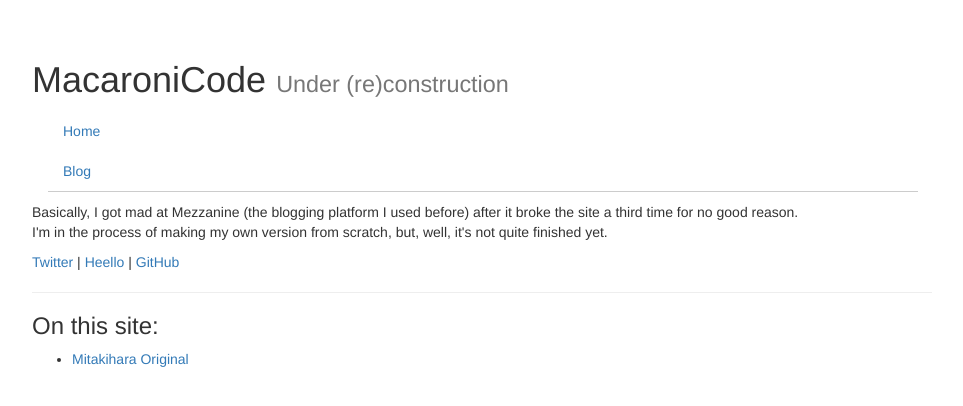
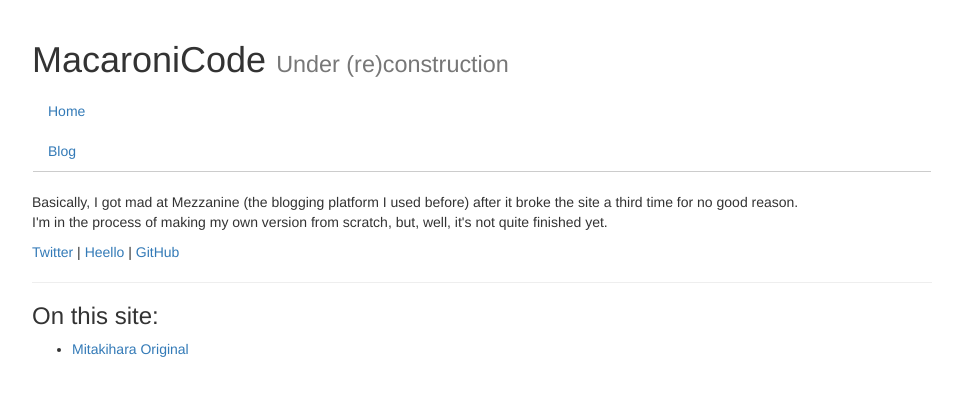
Before and after one commit to liclac/Home, a Flask app: template templates/home.html in a window 1280 px wide. Shown: the top 406 px of the page, without its empty margins (158-1121 px from the left). Run offline with Flask 2, Linux system fonts and the light colour scheme; the template is opened without the code that fills it, so the values that code supplies are empty; some libraries are stand-ins or nearby versions.

Commit message:
Layout change!

```diff
--- a/fileblog.py
+++ b/fileblog.py
@@ -19,6 +19,7 @@ class Post(object):
 			text = self.extract_title(text)
 			self.slug = '.'.join(os.path.basename(path).split(os.extsep)[:-1])
 
+			self.is_full = full
 			if not full:
 				text = text.split('\n\n')[0]
 
--- a/static/style.css
+++ b/static/style.css
@@ -1,7 +1,7 @@
-.container { max-width:900px; }
+.container { max-width:930px; }
 .page-header {
 	border-bottom:none;
-	margin-bottom:0;
+	margin-bottom:10px;
 }
 .navbar { margin-bottom:0; }
 .navbar-inner, .nav  {
@@ -26,14 +26,14 @@
 	border-bottom:1px solid #ccc;
 }
 
-.new-badge {
+/*.new-badge {
 	padding-left:2px;
 	font-size:10px;
 	line-height:10px;
 	color:#aaa;
-}
+}*/
 
-article.list-post p { padding-left:5%; }
+article p { padding-left:5%; }
 article .timestamp { white-space:nowrap; }
 article footer {
 	border-top:1px solid #ccc;
--- a/templates/base.html
+++ b/templates/base.html
@@ -4,43 +4,35 @@
 	{%- else -%}
 		<li><a href="{{ url_for(endpoint) }}">{{ name }}</a></li>
 	{%- endif -%}
-{% endmacro %}
-<!DOCTYPE html>
+{% endmacro %}<!DOCTYPE html>
 <html>
 <head>
 	<title>{% block title %}UNTITLED{% endblock %} | MacaroniCode</title>
 	<meta name="viewport" content="width=device-width, initial-scale=1.0, maximum-scale=1.0" />
 	<link href="//netdna.bootstrapcdn.com/twitter-bootstrap/2.3.1/css/bootstrap-combined.min.css" rel="stylesheet" />
 	<link href="{{ url_for('static', filename='style.css') }}" rel="stylesheet" />
-	{#{% google_analytics %}#}
 </head>
 <body>
 	<div class="container">
-		<header id="header" class="row page-header" role="header">
+		<header id="header" class="page-header" role="header">
 			<h1 role="banner">
 				MacaroniCode <small>{% block headline %}{% endblock %}</small>
 			</h1>
 			<div class="navbar" role="navigation">
 				<div class="navbar-inner">
-					<div class="container">
-						<ul class="nav">
-							<!--<li class="{#{% active 'home' %}#}"><a href="{{ url_for('home') }}">Home</a></li>
-							<li class="{#{% active 'posts' %}#}"><a href="{{ url_for('blog') }}">Blog{#{% new_posts_badge %}#}</a></li>-->
-							{{ nav_li('home', 'Home') }}
-							{{ nav_li('blog', 'Blog') }}
-						</ul>
-					</div>
+					<ul class="nav">
+						{{ nav_li('home', 'Home') }}
+						{{ nav_li('blog', 'Blog') }}
+					</ul>
 				</div>
 			</div>
 		</header>
-		<div id="content" class="row" role="main">
+		<div id="content" role="main">
 			{% block content %}
 			Oops, looks like I forgot to override this block...<br />
 			If you're not me, please <a href="http://twitter.com/uppfinnarn" target="_blank">tell me</a>!
 			{% endblock %}
 		</div>
 	</div>
-	<!--<script src="http://code.jquery.com/jquery.js"></script>
-	<script src="//netdna.bootstrapcdn.com/twitter-bootstrap/2.3.1/js/bootstrap.min.js"></script>-->
 </body>
 </html>
--- a/templates/blog_post.html
+++ b/templates/blog_post.html
@@ -1,9 +1,8 @@
 {% extends "base.html" %}
 {% block title %}{{ post.title }}{% endblock %}
-{% block headline %}{{ post.title }}{% endblock %}
 {% block content %}
 <article>
-	{{ post.html|safe }}
+	{% include "blog_post_display.html" with context %}
 	<footer>
 		<span>{{ post.created.strftime("%d %b %Y | %H:%M") }}</span>
 	</footer>
```
Also changed, not shown: templates/blog.html (+2 -9 lines).
